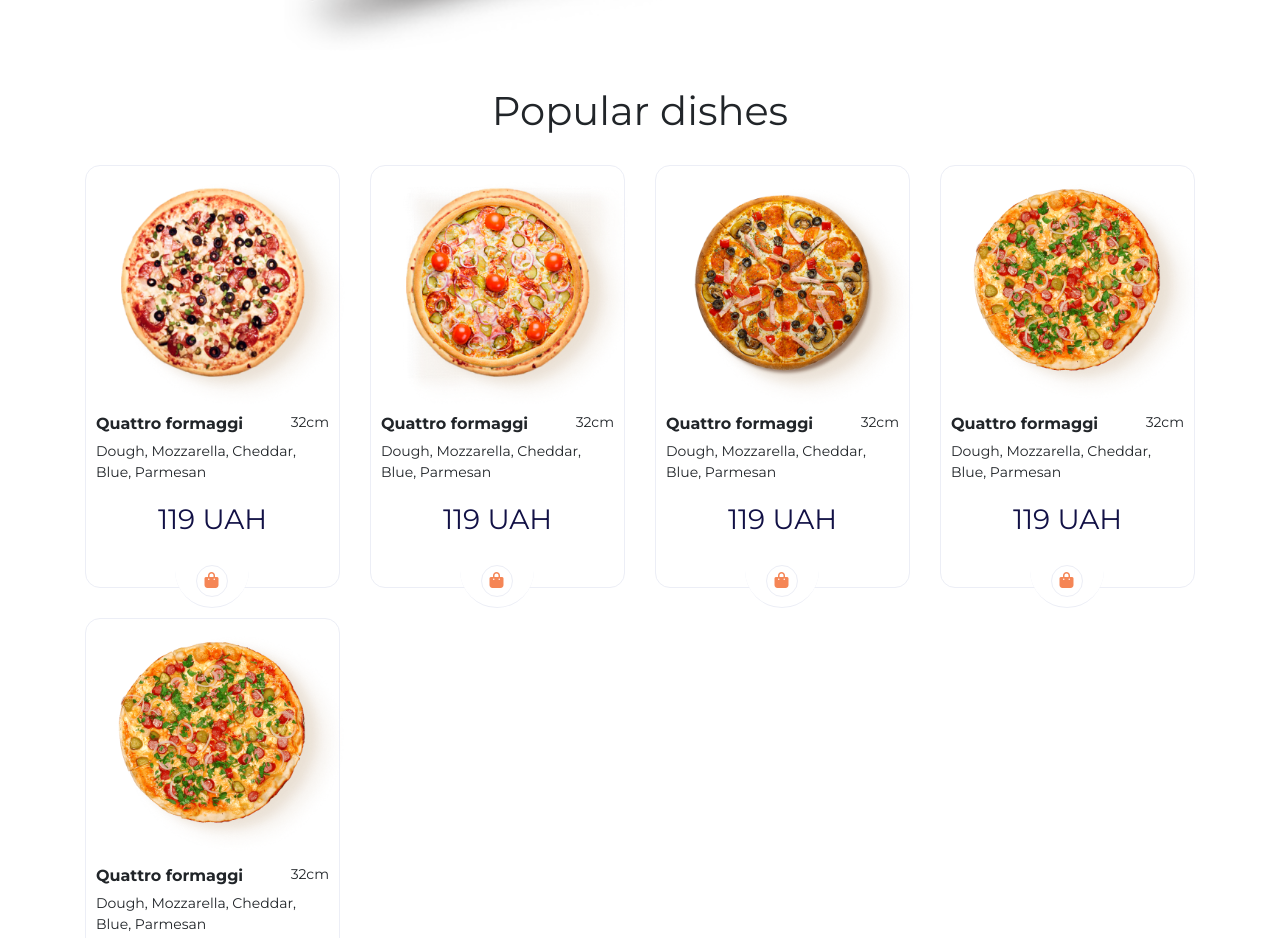
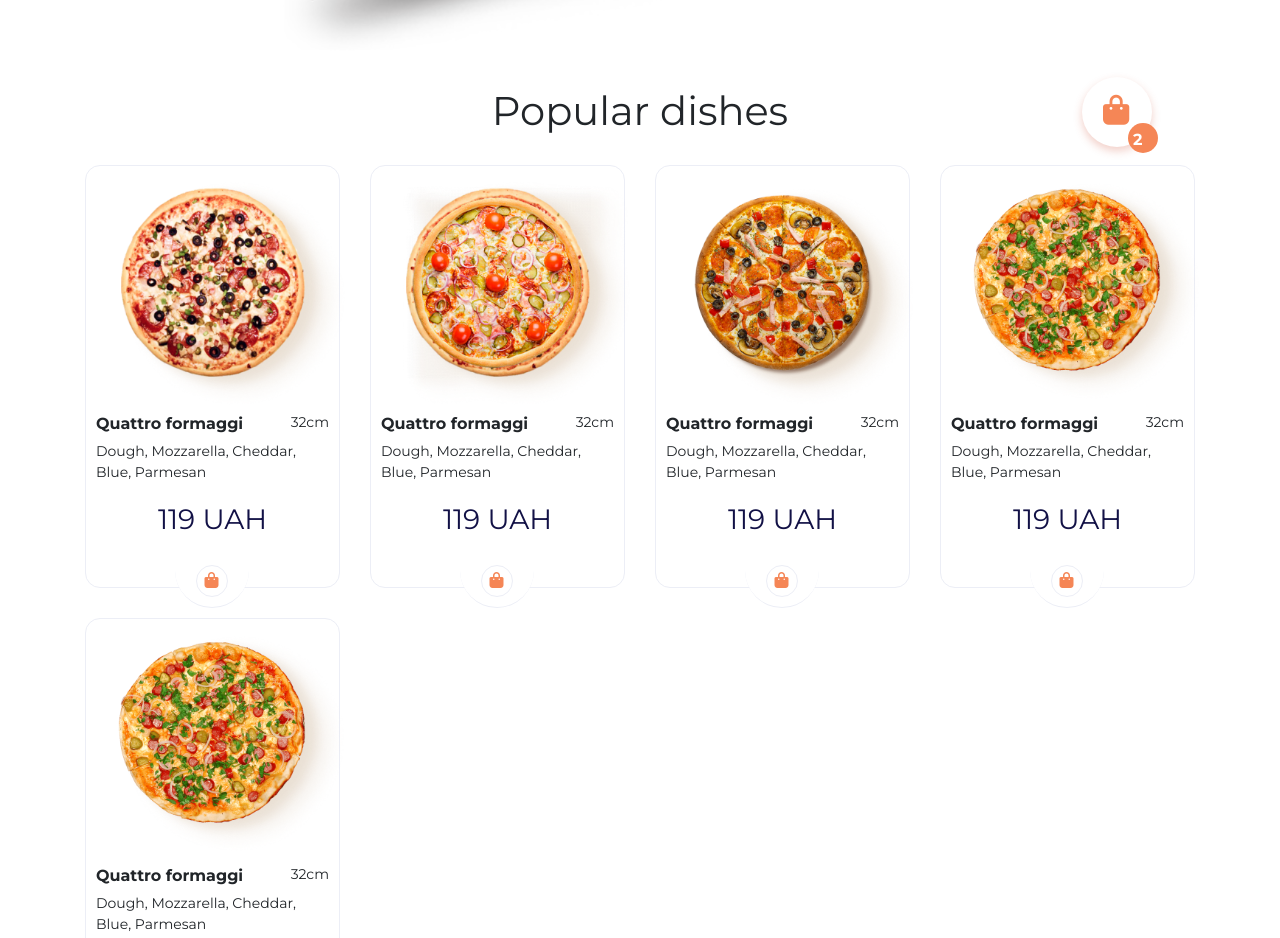
Before and after one commit to codeacademyprogramming/12-06-2021-nurlaney, a plain HTML site: page index.html in a window 1280 px wide. Shown: the part 983-1921 px from the top of the page. Drawn offline with nearby package versions, Linux system fonts and the light colour scheme.

Commit message:
Added Basket button

```diff
--- a/assets/stylesheets/sections/_popular.scss
+++ b/assets/stylesheets/sections/_popular.scss
@@ -1,4 +1,5 @@
 #popular {
+    position: relative;
     .pizza-box {
         border: 1px solid #ECEEF6;
         border-radius: 15px;
@@ -86,4 +87,36 @@
             }
         }
     }
+    .cart-field {
+        position: absolute;
+        right: 10%;
+        top: 2%;
+        .cart-button {
+            height: 70px;
+            width: 70px;
+            border-radius: 50%;
+            background-color: white;
+            box-shadow: 0px 4px 8px rgba(205, 71, 41, 0.26);
+            position: relative;
+            i {
+                color: $primary-color;
+                font-size: 30px;
+                position: absolute;
+                left: 30%;
+                top: 25%;
+            }
+            .count {
+                position: absolute;
+                padding: 5px;
+                background: #f58656;
+                border-radius: 50%;
+                height: 30px;
+                width: 30px;
+                color: white;
+                font-weight: 700;
+                bottom: -6px;
+                right: -6px;
+            }
+        }
+    }
 }
--- a/index.html
+++ b/index.html
@@ -58,6 +58,12 @@
         </div>
     </section>
     <section id="popular">
+        <div class="cart-field">
+            <div class="cart-button">
+                <i class="fas fa-shopping-bag"></i>
+                <div class="count">2</div>
+            </div>
+        </div>
         <div class="row m-0 justify-content-center">
             <div class="col-md-6">
                 <div class="section-header">
```
Also changed, not shown: assets/stylesheets/style.css, 1 other file.
